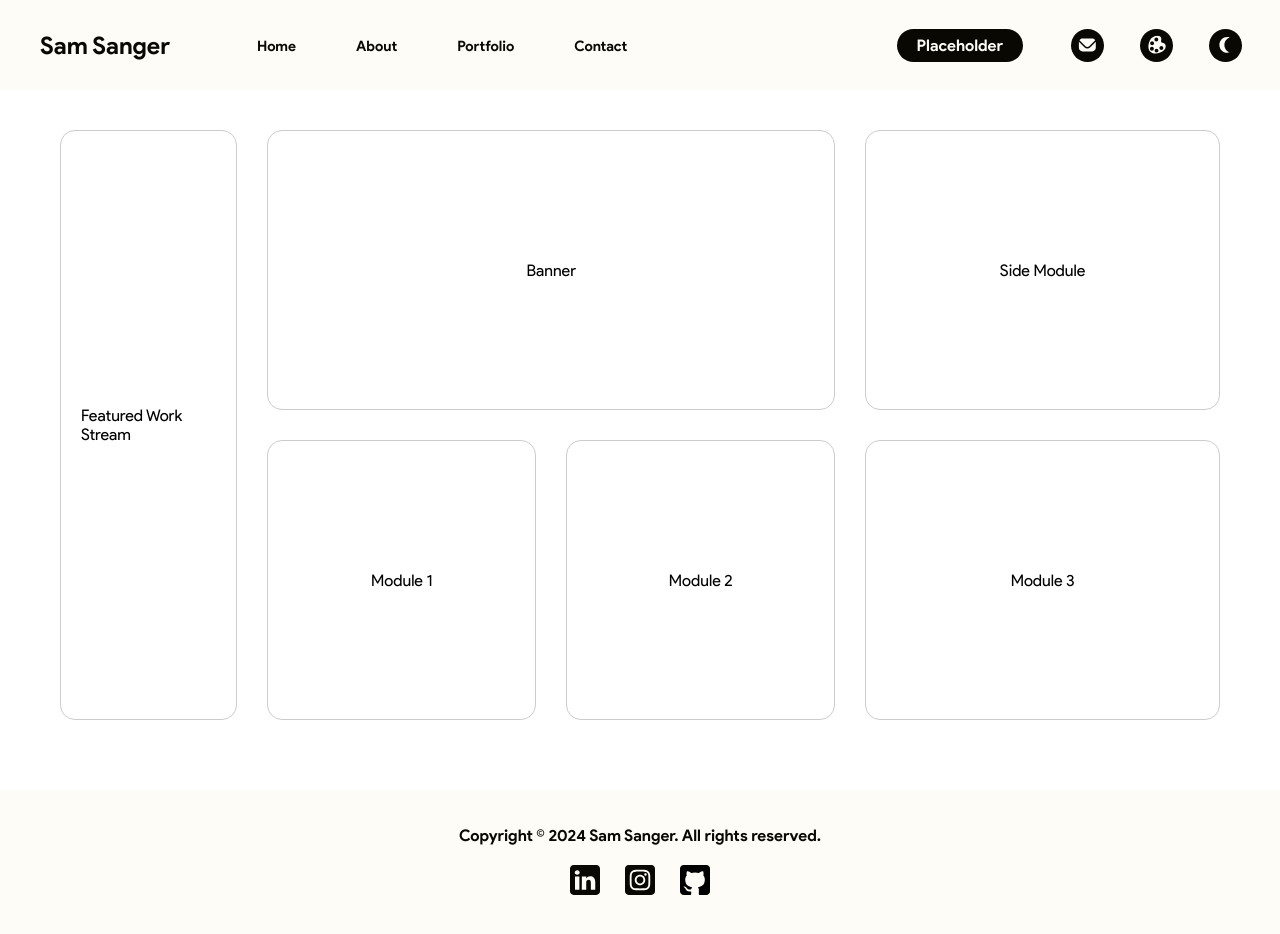
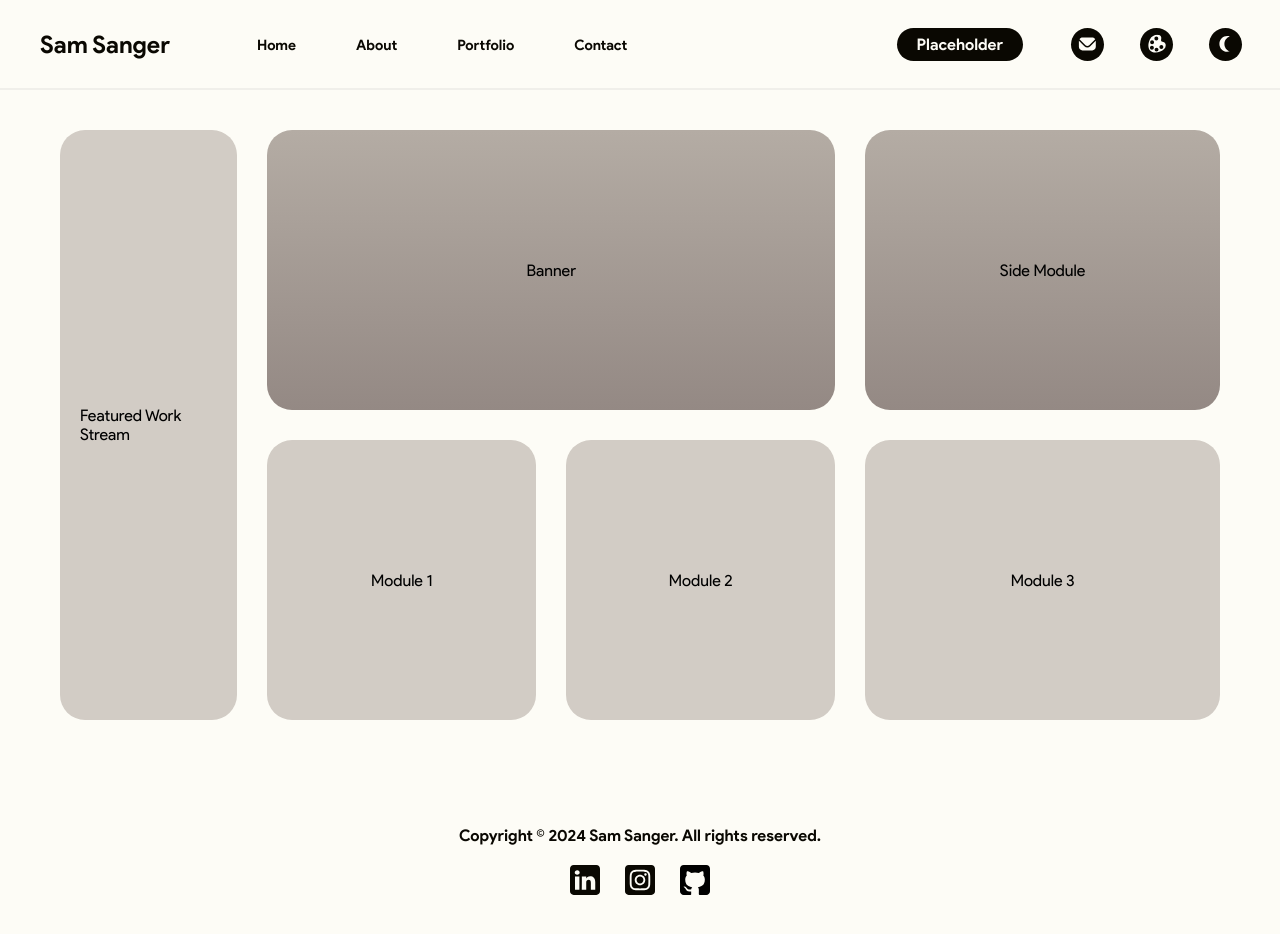
Before and after one commit to sammysango/sam-showreel, a React app: page /#/ in a window 1280 px wide. Shown: the top 934 px of the page. Built offline with nearby package versions, Linux system fonts and the light colour scheme.

Commit message:
homepage grid module colors

```diff
--- a/src/components/Navbar/styles.module.css
+++ b/src/components/Navbar/styles.module.css
@@ -4,7 +4,6 @@ body {
   padding: 0;
   width: 100%;
   height: 100%;
-  transition: background-color 0.5s ease, color 0.5s ease;
 }
 
 /* Apply overflow-x: hidden only under certain conditions, such as a max-width */
@@ -28,6 +27,7 @@ body {
   position: sticky;
   top: 0;
   z-index: 1000;
+  border-bottom: 2px solid rgba(0, 0, 0, 0.05);
   transition:
     height 0.3s ease-in-out,
     padding 0.3s ease-in-out;
--- a/src/pages/home.css
+++ b/src/pages/home.css
@@ -1,14 +1,20 @@
+body {
+  margin: 0;
+  padding: 0;
+  background-color: var(--background-color);
+}
+
 .homepage {
   display: grid;
   grid-template-columns: 1fr 3.2fr 2fr; /* Adjusted proportions remain */
   grid-template-rows: 35vh 35vh auto; /* Adjusted for direct placement under Side Module */
   gap: 30px; /* Space between grid items */
   margin: 40px 60px; /* Page margins for breathing room */
+  background-color: var(--background-color);
 }
 
 .module {
-  border-radius: 15px; /* Rounded corners */
-  border: 1px solid #ccc; /* Border for visibility */
+  border-radius: 25px; /* Rounded corners */
   display: flex;
   justify-content: center;
   align-items: center;
@@ -18,16 +24,19 @@
 .feature {
   grid-column: 1 / 2; /* First column */
   grid-row: 1 / 3; /* Spanning two rows */
+  background-color: var(--highlight-color-1);
 }
 
 .banner {
   grid-column: 2 / 3; /* Second column */
   grid-row: 1; /* First row */
+  background: var(--gradient-1);
 }
 
 .sideModule {
   grid-column: 3 / 4; /* Third column */
   grid-row: 1; /* First row */
+  background: var(--gradient-1);
 }
 
 .modulesUnderBanner {
@@ -38,20 +47,22 @@
   gap: 30px; /* Gap between the two modules */
 }
 
-.module1, .module2 {
+.module1,
+.module2 {
   flex: 1; /* Each takes equal width */
   display: flex;
   justify-content: center;
   align-items: center;
+  background-color: var(--highlight-color-1);
 }
 
 .module3 {
   grid-column: 3 / 4; /* Aligns with Side Module column */
   grid-row: 2 / 3; /* Places directly under Side Module */
-  border-radius: 15px; /* Consistency in styling */
-  border: 1px solid #ccc; /* Visible boundaries */
+  border-radius: 25px; /* Consistency in styling */
   display: flex;
   justify-content: center;
   align-items: center;
   padding: 10px; /* Comfortable padding inside Module 3 */
+  background-color: var(--highlight-color-1);
 }
```
